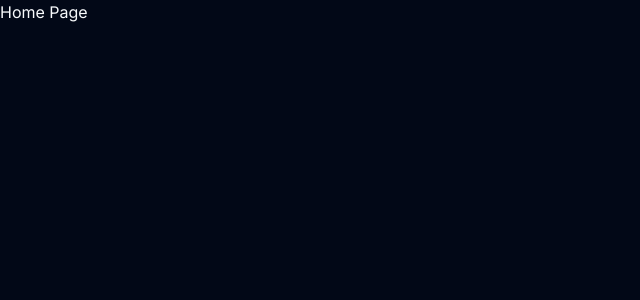
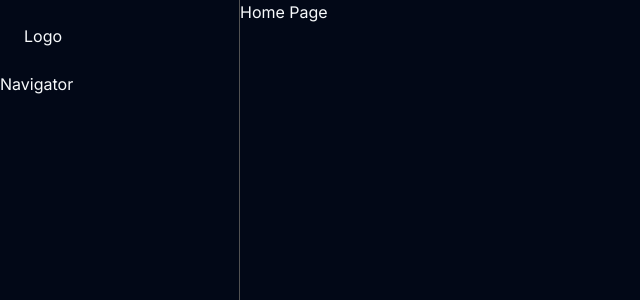
Before and after one commit to mil2ne/yt-music-clone-next-old, a Next.js app: page / in a window 1280 px wide. Shown: the top 300 px of the page, without its empty margins (0-640 px from the left). Built offline with nearby package versions, Linux system fonts and the light colour scheme.

Commit message:
#9. sidebar 기본레이아웃
sidebar 에 대한 기본레이아웃 작성

```diff
--- a/app/globals.css
+++ b/app/globals.css
@@ -1,6 +1,10 @@
 @tailwind base;
 @tailwind components;
 @tailwind utilities;
+
+body {
+  height: 100vh;
+}
 
 @layer base {
   :root {
--- a/app/layout.tsx
+++ b/app/layout.tsx
@@ -3,6 +3,7 @@ import type { Metadata } from "next";
 import { Inter } from "next/font/google";
 import "./globals.css";
 import { sleep } from "@/lib/utils";
+import Sidebar from "@/components/Sidebar";
 
 const inter = Inter({ subsets: ["latin"] });
 
@@ -25,7 +26,7 @@ export default function RootLayout({
           enableSystem
           disableTransitionOnChange
         >
-          {children}
+          <Sidebar>{children}</Sidebar>
         </ThemeProvider>
       </body>
     </html>
--- /dev/null
+++ b/components/Sidebar.jsx
@@ -0,0 +1,21 @@
+import React from "react";
+import Logo from "@/components/elements/Logo";
+import Navigator from "@/components/elements/Navigator";
+
+const Sidebar = ({ children }) => {
+  return (
+    <div className=" flex flex-row h-full">
+      <nav className="w-[240px] border-r-[1px] border-neutral-600">
+        <div className="p-[24px]">
+          <Logo />
+        </div>
+        <div>
+          <Navigator />
+        </div>
+      </nav>
+      <div className="flex-1">{children}</div>
+    </div>
+  );
+};
+
+export default Sidebar;
--- /dev/null
+++ b/components/elements/Logo.jsx
@@ -0,0 +1,7 @@
+import React from "react";
+
+const Logo = () => {
+  return <div>Logo</div>;
+};
+
+export default Logo;
--- /dev/null
+++ b/components/elements/Navigator.jsx
@@ -0,0 +1,7 @@
+import React from "react";
+
+const Navigator = () => {
+  return <div>Navigator</div>;
+};
+
+export default Navigator;
```
Lines whose indentation alone changed are shown as unchanged.
